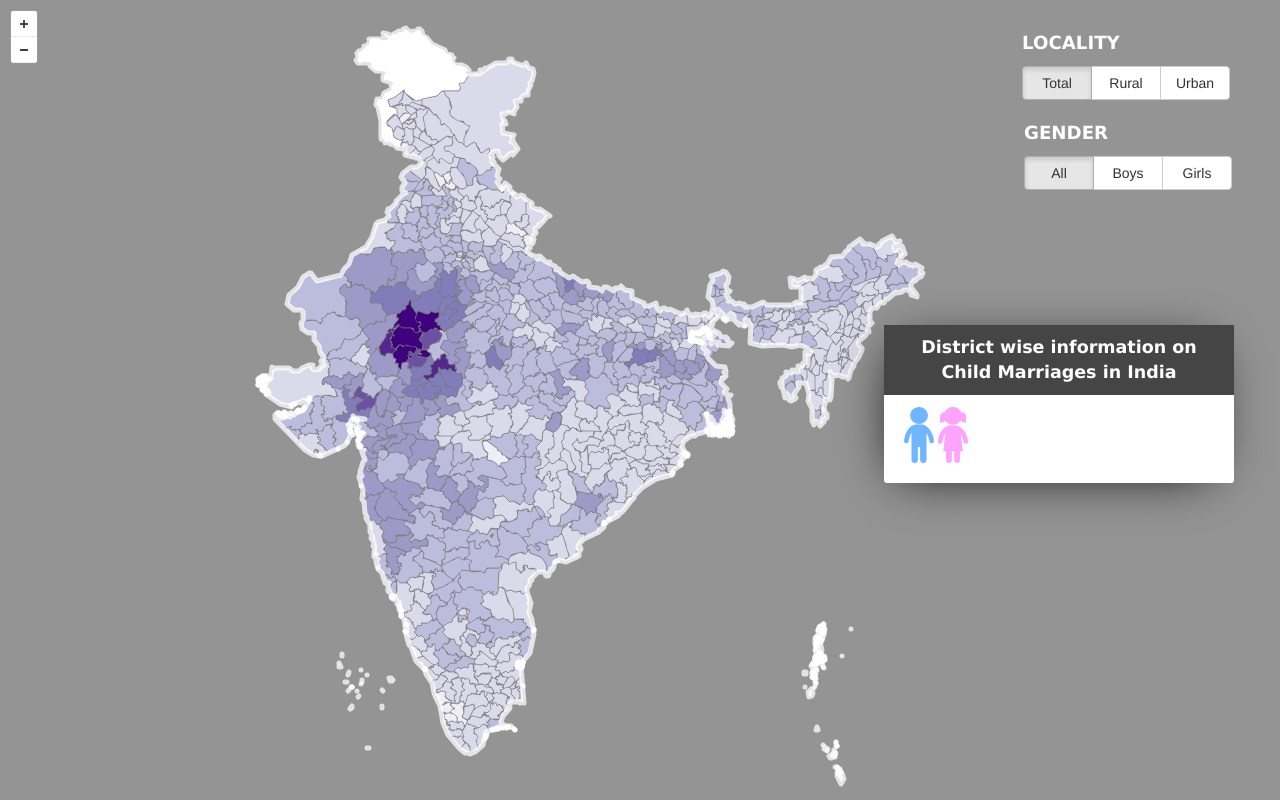
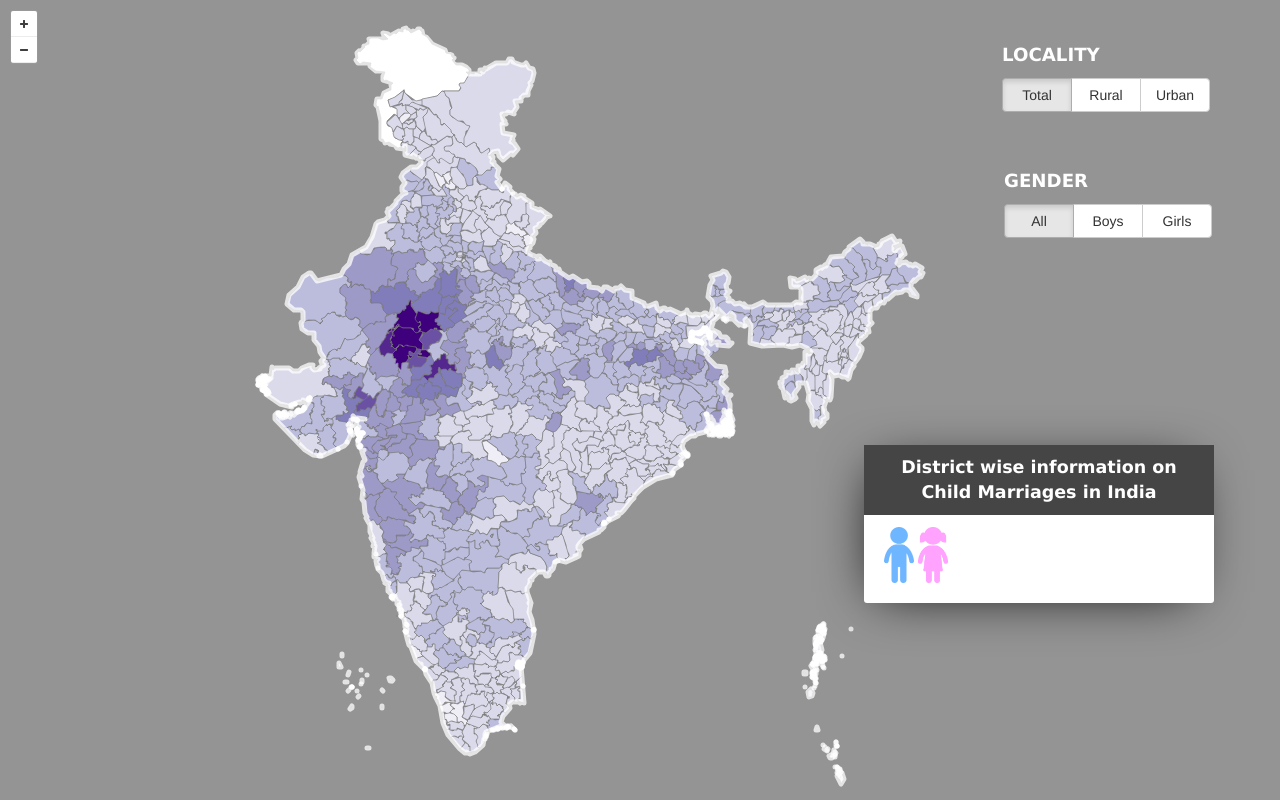
Before and after one commit to gggodhwani/wicked_wedlocks, a plain HTML site: page index.html in a window 1280 px wide. Drawn offline with Linux system fonts and the light colour scheme.

Commit message:
Fixed styling for mobile devices

```diff
--- a/assets/css/style.css
+++ b/assets/css/style.css
@@ -9,9 +9,9 @@ body { margin:0; padding:0; }
 .btn{width:70px}
 .btn-group-heading{font-size: 130%; text-transform: uppercase}
 .heading{font-weight: bold; font-family: "Lucida Sans Unicode", "Lucida Grande", sans-serif; color:white;}
-#locality-panel{position:relative; float:right; right: 50px; top:30px; z-index:2;}
-#gender-panel{position:relative; float:right; right: -160px; top:120px; z-index:2;}
-#datapanel{position:relative; float: right; right:-370px; bottom: -300px; z-index: 2; width:350px; height:auto; background-color: #ffffff; padding:20px; border-radius: 3px; margin:25px 0px 0px 0px; -webkit-box-shadow: -6px 7px 54px -18px rgba(0,0,0,1); -moz-box-shadow: -6px 7px 54px -18px rgba(0,0,0,1); box-shadow: -6px 7px 54px -18px rgba(0,0,0,1);}
+#locality-panel{position:relative; float:right; right: 5em; top:3em; z-index:2;}
+#gender-panel{position:relative; float:right; right: -10em; top:12em; z-index:2;}
+#datapanel{position:relative; float: right; right:-25em; bottom: -30em; z-index: 2; width:350px; height:auto; background-color: #ffffff; padding:20px; border-radius: 3px; margin:25px 0px 0px 0px; -webkit-box-shadow: -6px 7px 54px -18px rgba(0,0,0,1); -moz-box-shadow: -6px 7px 54px -18px rgba(0,0,0,1); box-shadow: -6px 7px 54px -18px rgba(0,0,0,1);}
 #panel-heading{position:relative; text-align: center; border-radius: 0px; margin: -20px -20px 0px -20px; padding: 10px; background-color: #454545; font-size: 125%;}
 .data-row{font-size: 100%; padding-top:1%}
 #district-name{font-size: 115%; text-transform: uppercase; margin-top: 2%; color: #4D4D4D;}
```
